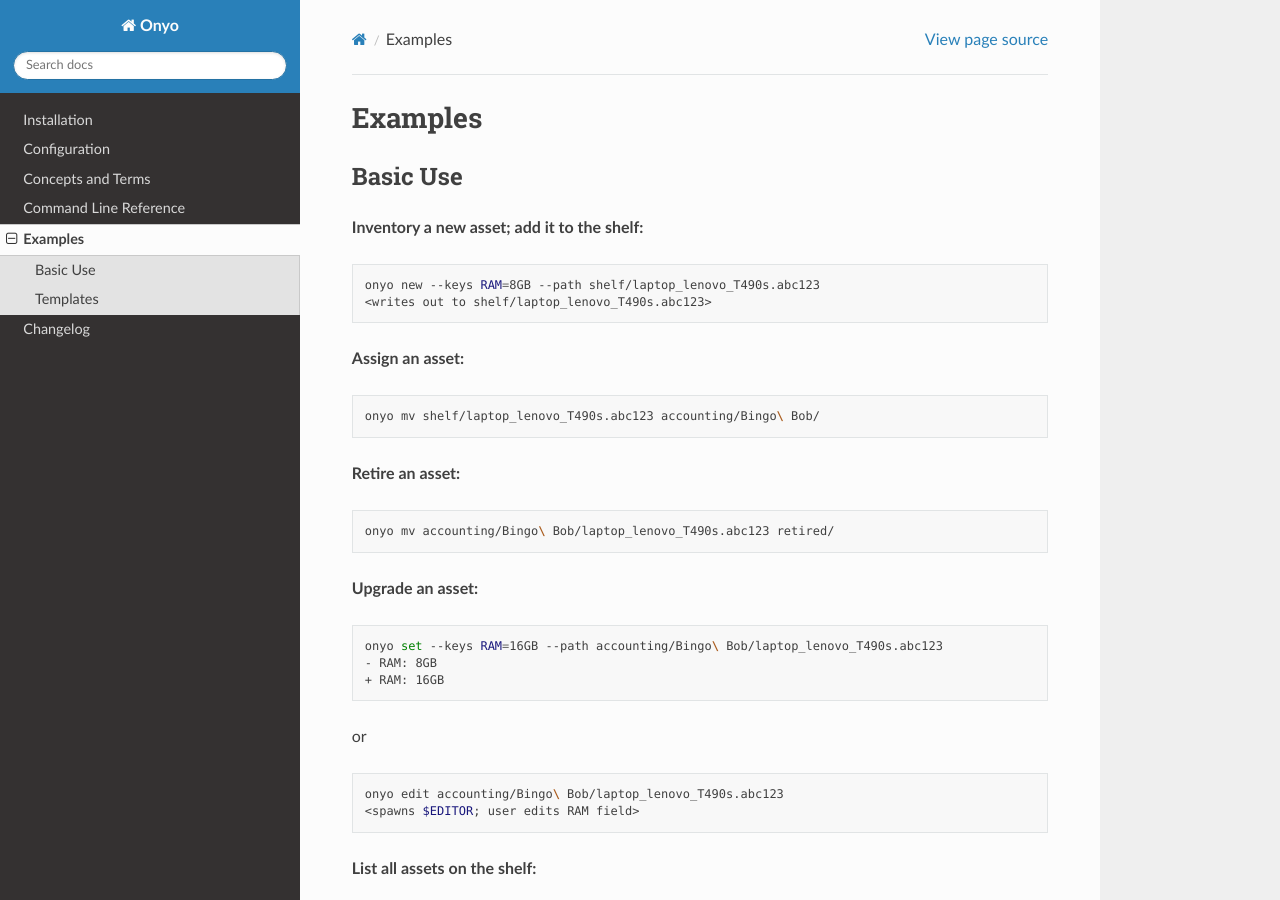
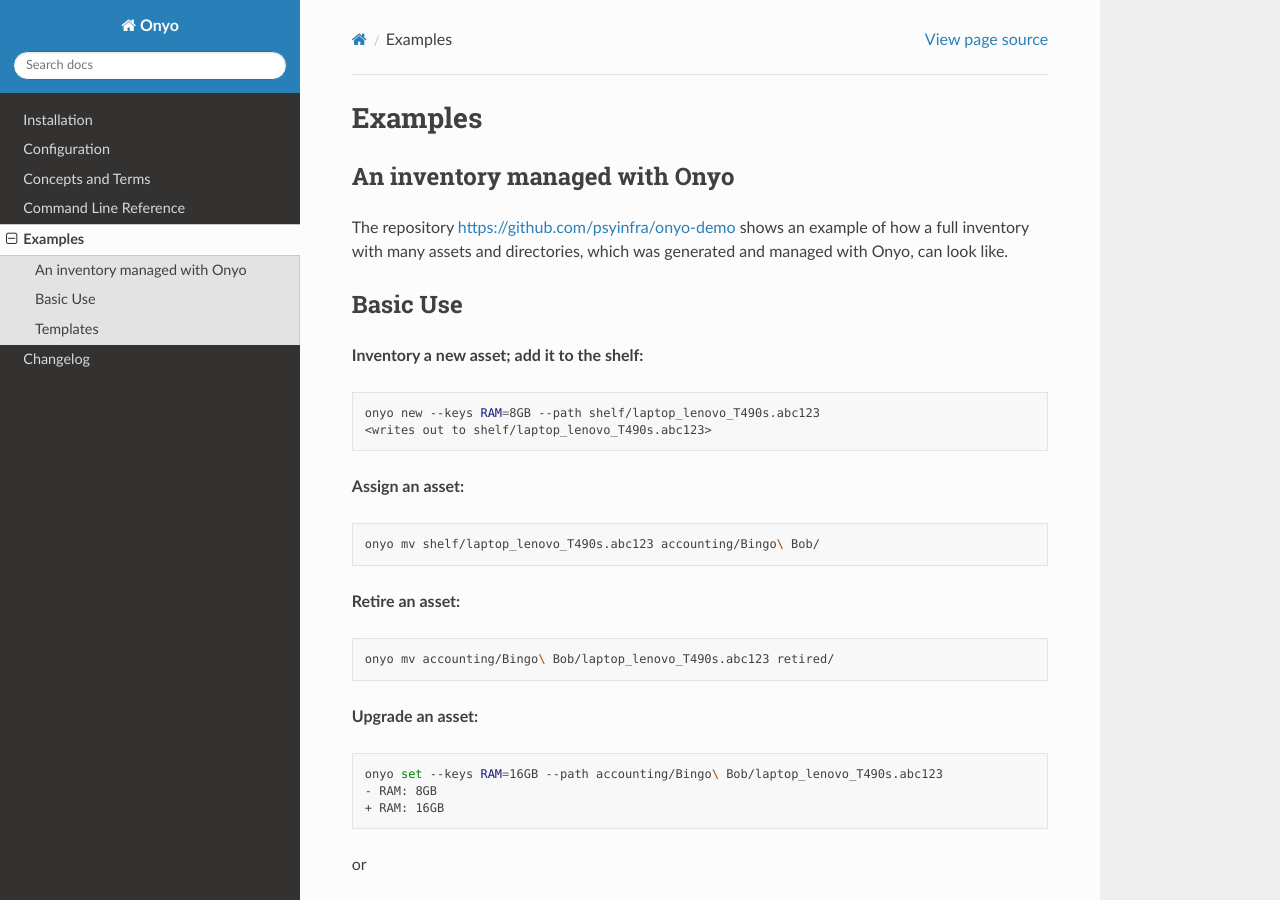
Before and after one commit to psyinfra/onyo, a Sphinx documentation site: the page built from docs/source/examples.rst, in a window 1280 px wide and 900 px high. Built offline with Sphinx 7.4.7 and the Read the Docs theme 2.0.0, drawn with Linux system fonts in a browser that asks for light colours.

Commit message:
docs: add section about the demo inventory repository

```diff
--- a/docs/source/examples.rst
+++ b/docs/source/examples.rst
@@ -1,5 +1,12 @@
 Examples
 ========
+
+An inventory managed with Onyo
+******************************
+
+The repository https://github.com/psyinfra/onyo-demo shows an example of how a
+full inventory with many assets and directories, which was generated and managed
+with Onyo, can look like.
 
 Basic Use
 *********
```
